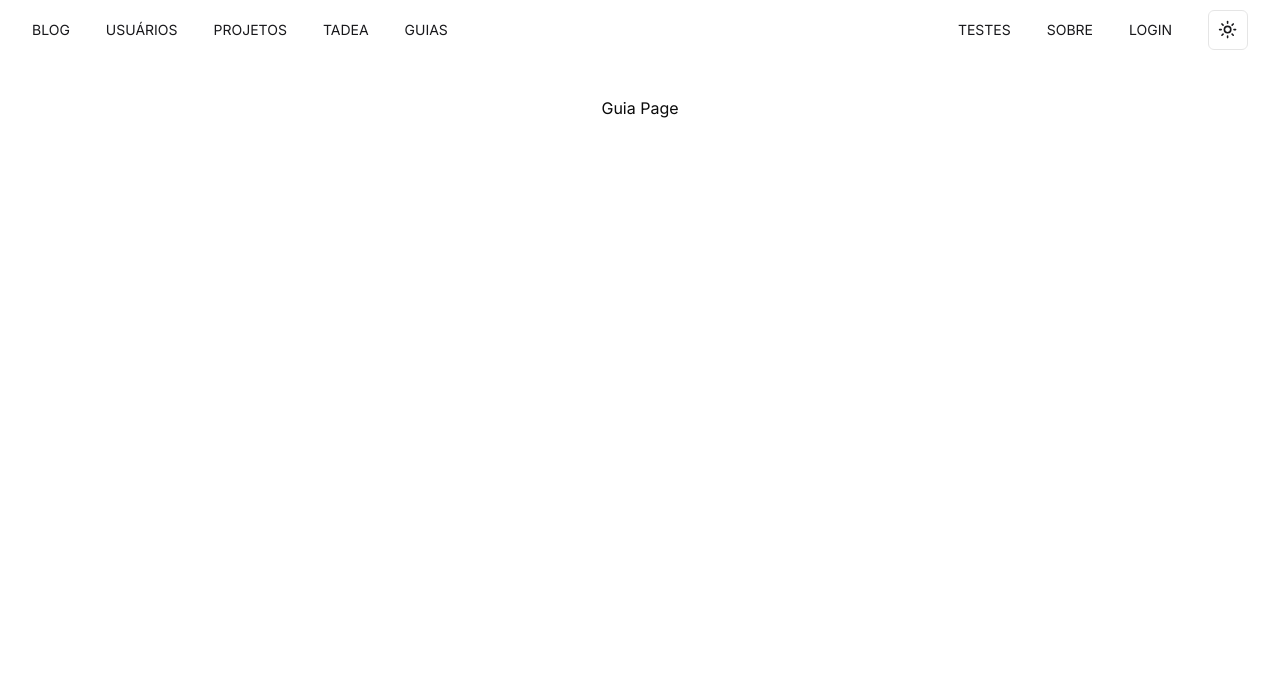
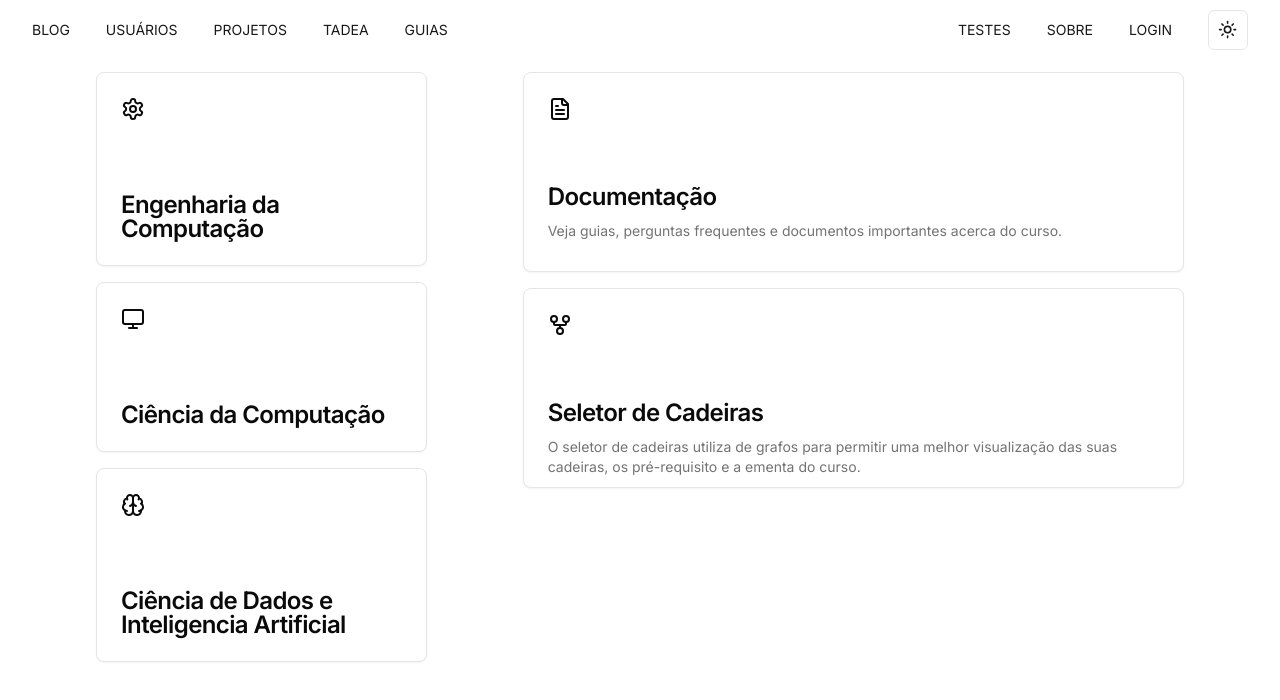
Before and after one commit to ralfferreira/aquario, a Next.js app in the folder frontend/: page /guias in a window 1280 px wide. Shown: the top 700 px of the page. Built offline with nearby package versions, Linux system fonts and the light colour scheme.

Commit message:
Page Guias

```diff
--- a/frontend/src/app/guias/page.tsx
+++ b/frontend/src/app/guias/page.tsx
@@ -1,7 +1,35 @@
-export default function Guias() {
+import Image from "next/image";
+import CourseCard from "@/components/Pages/Guias/cousersCard";
+import InfoCardsComponent from "@/components/Pages/Guias/infoCard"
+import { FileText, GitFork } from "lucide-react";
+
+export default function Home() {
   return (
-    <main className="flex min-h-screen flex-col items-center justify-between p-24">
-      <p>Guia Page</p>
-    </main>
+    <div className="flex flex-col lg:flex-row justify-between items-center p-4 mt-14 mx-20 lg:items-start space-y-4 lg:space-y-0 lg:space-x-4">
+      <div className="flex flex-col space-y-4 w-full lg:w-1/3 mr-20">
+        <CourseCard iconName="gear">
+          Engenharia da Computação
+        </CourseCard>
+
+        <CourseCard iconName="monitor">
+          Ciência da Computação
+        </CourseCard>
+
+        <CourseCard iconName="lightbulb">
+          Ciência de Dados e Inteligencia Artificial
+        </CourseCard>
+      </div>
+      <div className="flex flex-col space-y-4 w-full lg:w-2/3 mr-20">
+        <InfoCardsComponent icon={FileText}>
+          <span>Documentação</span>
+          <span>Veja guias, perguntas frequentes e documentos importantes acerca do curso.</span>
+        </InfoCardsComponent>
+
+        <InfoCardsComponent icon={GitFork}>
+          <span>Seletor de Cadeiras</span>
+          <span>O seletor de cadeiras utiliza de grafos para permitir uma melhor visualização das suas cadeiras, os pré-requisito e a ementa do curso.</span>
+        </InfoCardsComponent>
+      </div>
+    </div>
   );
 }
--- /dev/null
+++ b/frontend/src/components/Pages/Guias/cousersCard.tsx
@@ -0,0 +1,32 @@
+import { Card, CardContent, CardHeader, CardTitle } from "@/components/ui/card";
+import React, { FC, ReactNode } from "react";
+import { Settings, Monitor, Brain } from "lucide-react";
+
+interface CourseCardProps {
+  iconName: string;
+  children: ReactNode;
+}
+
+const iconMap = {
+  gear: Settings,
+  monitor: Monitor,
+  lightbulb: Brain,
+};
+
+const CourseCard: FC<CourseCardProps> = ({ iconName, children }) => {
+  const Icon = iconMap[iconName as keyof typeof iconMap];
+
+  return (
+    <Card className="h-auto dark:text-dark-text dark:border-white hover:border-gray-900 hover:cursor-pointer
+                     transform hover:scale-105 transition-all duration-300 hover:text-gray-900">
+      <CardHeader>
+        <Icon className="w-6 h-6" />
+      </CardHeader>
+      <CardContent className="mt-12">
+        <CardTitle>{children}</CardTitle>
+      </CardContent>
+    </Card>
+  );
+};
+
+export default CourseCard;
--- /dev/null
+++ b/frontend/src/components/Pages/Guias/infoCard.tsx
@@ -0,0 +1,28 @@
+import React, { ReactNode } from "react";
+import { Card, CardContent, CardHeader, CardTitle, CardDescription } from "@/components/ui/card";
+
+
+interface coursesProps {
+    icon: React.ElementType;
+    children: React.ReactNode;
+}
+
+function InfoCardsComponent({ icon: Icon, children }: coursesProps) {
+
+    const [tittle, description] = React.Children.toArray(children)
+
+    return (
+        <Card className="h-[200px] dark:text-dark-text dark:border-white hover:border-gray-900 hover:cursor-pointer
+                     transform hover:scale-105 transition-all duration-300 hover:text-gray-900">
+            <CardHeader>
+                <Icon className="w-6 h-6" />
+            </CardHeader>
+            <CardContent>
+                <CardTitle className="mt-10">{tittle}</CardTitle>
+                <CardDescription className="mt-3">{description}</CardDescription>
+            </CardContent>
+        </Card>
+    );
+  }
+
+  export default InfoCardsComponent;
```
